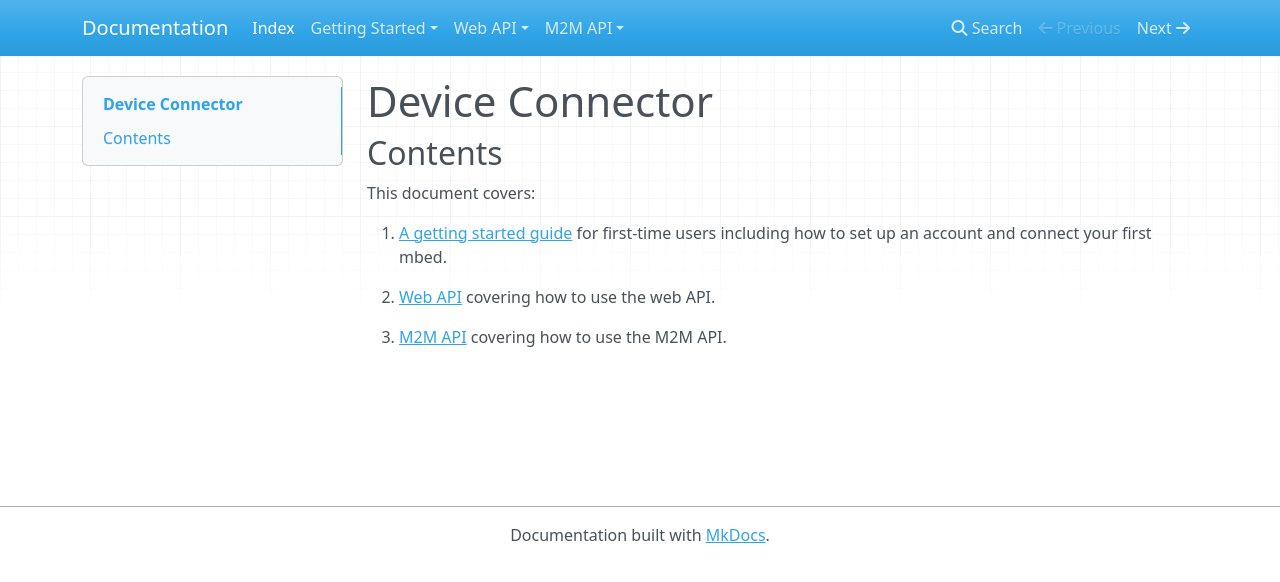
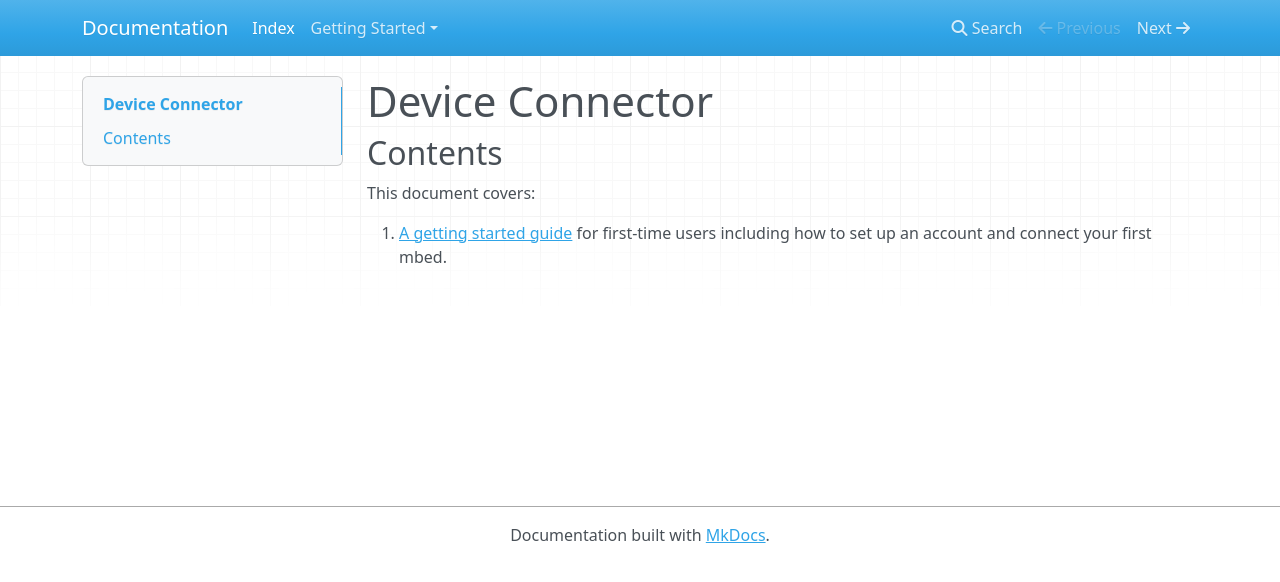
Before and after one commit to rainierwolfcastle/docs, an MkDocs documentation site: the page built from Docs/index.md, in a window 1280 px wide. Shown: the top 582 px of the page. Built offline with MkDocs 1.6.1, drawn with Linux system fonts in a browser that asks for light colours; nearby versions of some CDN libraries; old or Windows-style settings are respelled for this version of MkDocs.

Commit message:
Disable links to api docs

```diff
--- a/Docs/index.md
+++ b/Docs/index.md
@@ -6,6 +6,6 @@ This document covers:
 
 1. [A getting started guide](GettingStarted/Intro.md) for first-time users including how to set up an account and connect your first mbed.
 
-2. [Web API](APIDocs/WebAPI.md) covering how to use the web API.
+<!-- 2. [Web API](APIDocs/WebAPI.md) covering how to use the web API. -->
 
-3. [M2M API](APIDocs/M2MAPI.md) covering how to use the M2M API.
+<!-- 3. [M2M API](APIDocs/M2MAPI.md) covering how to use the M2M API. -->
--- a/mkdocs.yml
+++ b/mkdocs.yml
@@ -5,5 +5,5 @@ docs_dir: Docs
 pages:
 - ['index.md', 'Index']
 - ['GettingStarted/Intro.md', 'Getting Started', 'Getting started']
-- ['APIDocs/WebAPI.md', 'Web API', 'Web API']
-- ['APIDocs/M2MAPI.md', 'M2M API', 'M2M API']
+# - ['APIDocs/WebAPI.md', 'Web API', 'Web API']
+# - ['APIDocs/M2MAPI.md', 'M2M API', 'M2M API']
```
